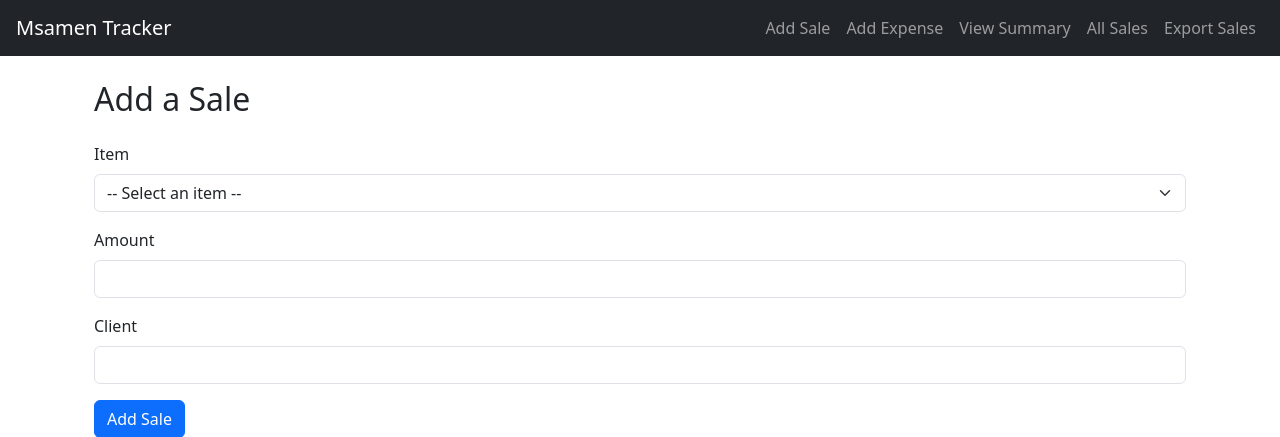
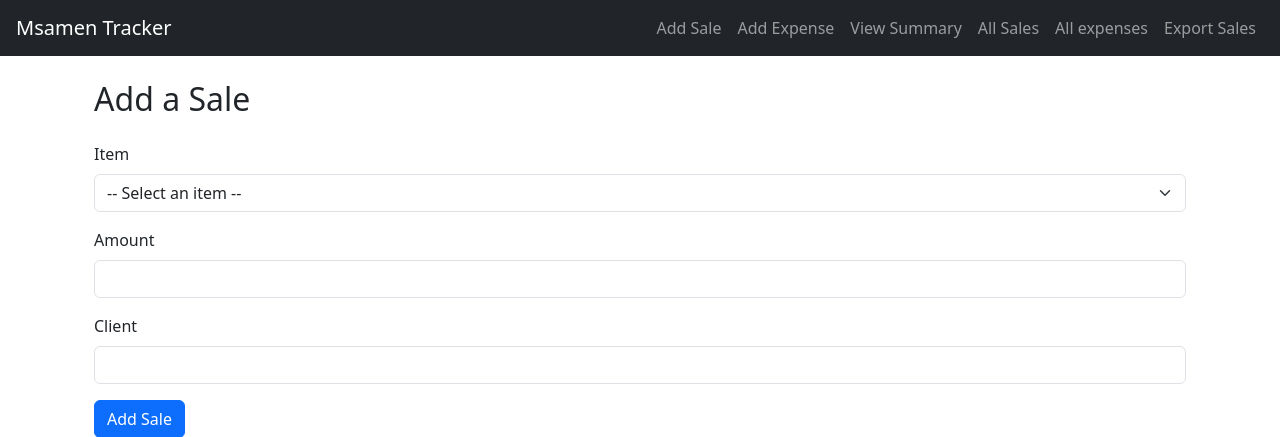
Before and after one commit to amersalamet/msamen-tracker, a Flask app: page /add_sale in a window 1280 px wide. Shown: the top 437 px of the page. Run offline with Flask 3, Linux system fonts and the light colour scheme.

Commit message:
Update base.html
adding all_expenses

```diff
--- a/templates/base.html
+++ b/templates/base.html
@@ -19,6 +19,7 @@
                 <li class="nav-item"><a class="nav-link" href="/add_expense">Add Expense</a></li>
                 <li class="nav-item"><a class="nav-link" href="/summary">View Summary</a></li>
                  <li class="nav-item"><a class="nav-link" href="/all_sales">All Sales</a></li>
+                 <li class="nav-item"><a class="nav-link" href="/all_expenses">All expenses</a></li>
                 <li class="nav-item"><a class="nav-link" href="/export_sales">Export Sales</a></li>
             </ul>
         </div>
```
